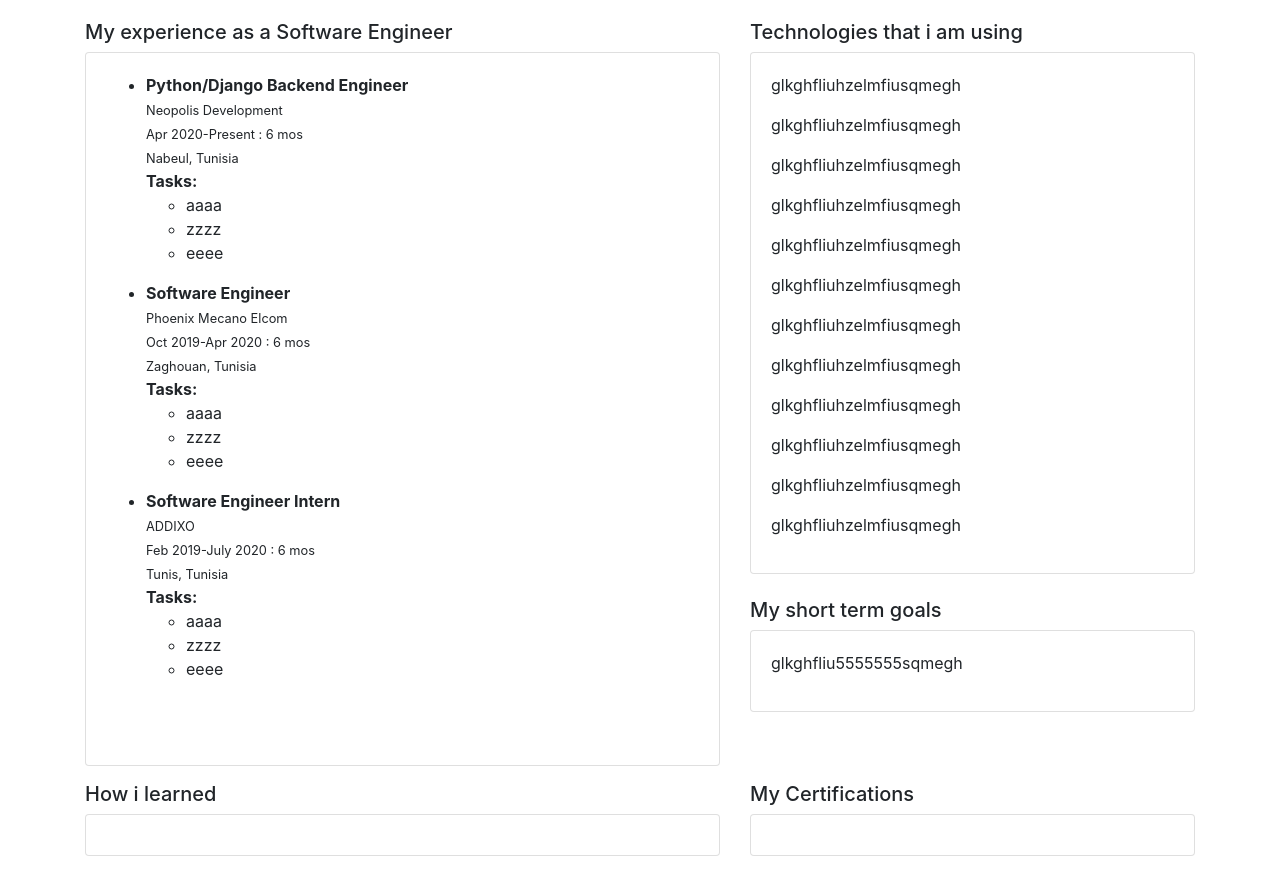
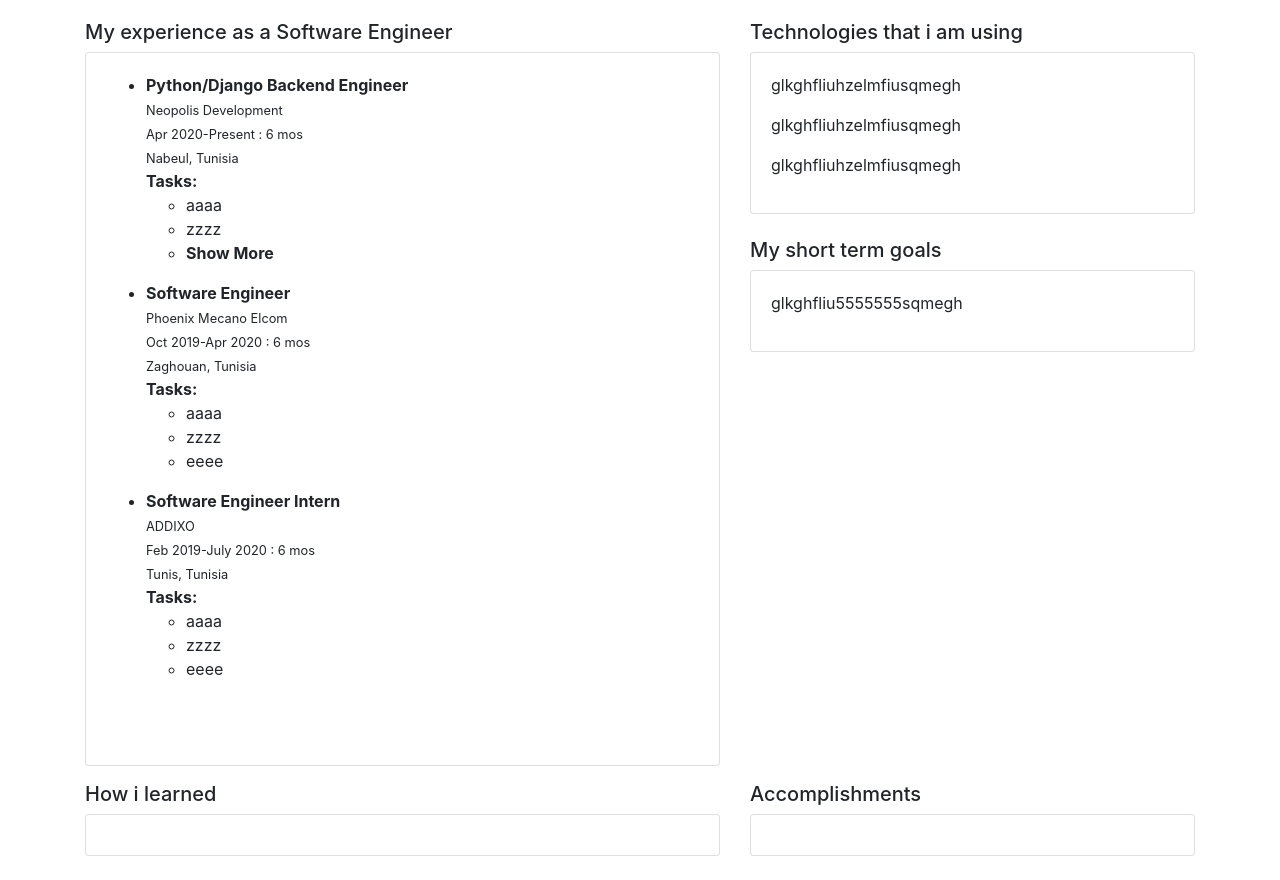
Before and after one commit to yassinejr/Yassine_Resume, a Django app: page / in a window 1280 px wide. Shown: the part 309-1189 px from the top of the page. Run offline with Django 3.2, Linux system fonts and the light colour scheme; some libraries are stand-ins or nearby versions.

Commit message:
Add show more/less fct

```diff
--- a/myportfolio/base/static/css/main.css
+++ b/myportfolio/base/static/css/main.css
@@ -28,3 +28,8 @@
 }
 
 .success {background-color: #4CAF50;} /* Green */
+
+.showmore {
+	cursor: pointer;
+	font-weight: bold;
+}
--- a/myportfolio/base/templates/base/home.html
+++ b/myportfolio/base/templates/base/home.html
@@ -7,7 +7,7 @@
     <link href="{% static '../../static/css/main.css' %}" rel="stylesheet" type="text/css">
     <link rel="stylesheet" href="https://stackpath.bootstrapcdn.com/bootstrap/4.5.2/css/bootstrap.min.css"
       integrity="sha384-JcKb8q3iqJ61gNV9KGb8thSsNjpSL0n8PARn9HuZOnIxN0hoP+VmmDGMN5t9UJ0Z" crossorigin="anonymous">
-
+    <script src="https://code.jquery.com/jquery-3.5.0.js"></script>
 </head>
 <body>
     <br>
@@ -41,7 +41,16 @@
                                 <dt><small>Nabeul, Tunisia</small></dt>
                                 <dt>Tasks:</dt>
                                 <dd>
-                                    <ul>
+                                    <ul class="expandible">
+                                        <li>aaaa</li>
+                                        <li>zzzz</li>
+                                        <li>eeee</li>
+                                        <li>aaaa</li>
+                                        <li>zzzz</li>
+                                        <li>eeee</li>
+                                        <li>aaaa</li>
+                                        <li>zzzz</li>
+                                        <li>eeee</li>
                                         <li>aaaa</li>
                                         <li>zzzz</li>
                                         <li>eeee</li>
@@ -89,15 +98,6 @@
                     <p>glkghfliuhzelmfiusqmegh</p>
                     <p>glkghfliuhzelmfiusqmegh</p>
                     <p>glkghfliuhzelmfiusqmegh</p>
-                    <p>glkghfliuhzelmfiusqmegh</p>
-                    <p>glkghfliuhzelmfiusqmegh</p>
-                    <p>glkghfliuhzelmfiusqmegh</p>
-                    <p>glkghfliuhzelmfiusqmegh</p>
-                    <p>glkghfliuhzelmfiusqmegh</p>
-                    <p>glkghfliuhzelmfiusqmegh</p>
-                    <p>glkghfliuhzelmfiusqmegh</p>
-                    <p>glkghfliuhzelmfiusqmegh</p>
-                    <p>glkghfliuhzelmfiusqmegh</p>
                 </div>
                 <br>
                 <h5>My short term goals</h5>
@@ -113,7 +113,7 @@
             <div class="col-md-7"><h5>How i learned</h5>
                 <div class="card card-body"></div>
             </div>
-            <div class="col-md-5"><h5> My Certifications</h5>
+            <div class="col-md-5"><h5> Accomplishments</h5>
                 <div class="card card-body">
                 </div>
             </div>
@@ -124,3 +124,24 @@
     </div>
 </body>
 </html>
+
+<script>
+    $('ul.expandible').each(function(){
+    var $ul = $(this),
+        $lis = $ul.find('li:gt(1)'),
+        isExpanded = $ul.hasClass('expanded');
+    $lis[isExpanded ? 'show' : 'hide']();
+
+    if($lis.length > 0){
+        $ul
+            .append($('<span class="showmore"><li class="expand">' + (isExpanded ? 'Show Less' : 'Show More') + '</li></span>')
+            .click(function(event){
+                var isExpanded = $ul.hasClass('expanded');
+                event.preventDefault();
+                $(this).html(isExpanded ? '...Show More' : 'Show Less');
+                $ul.toggleClass('expanded');
+                $lis.toggle();
+            }));
+    }
+});
+</script>
```
